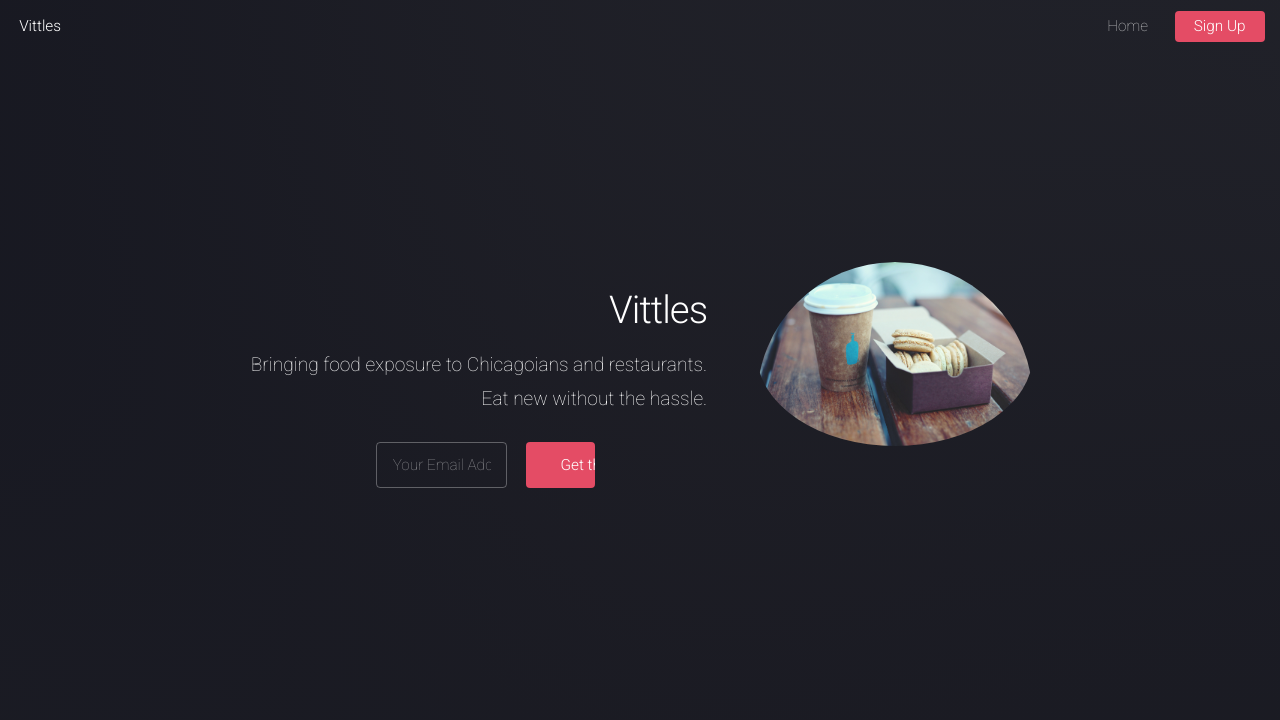
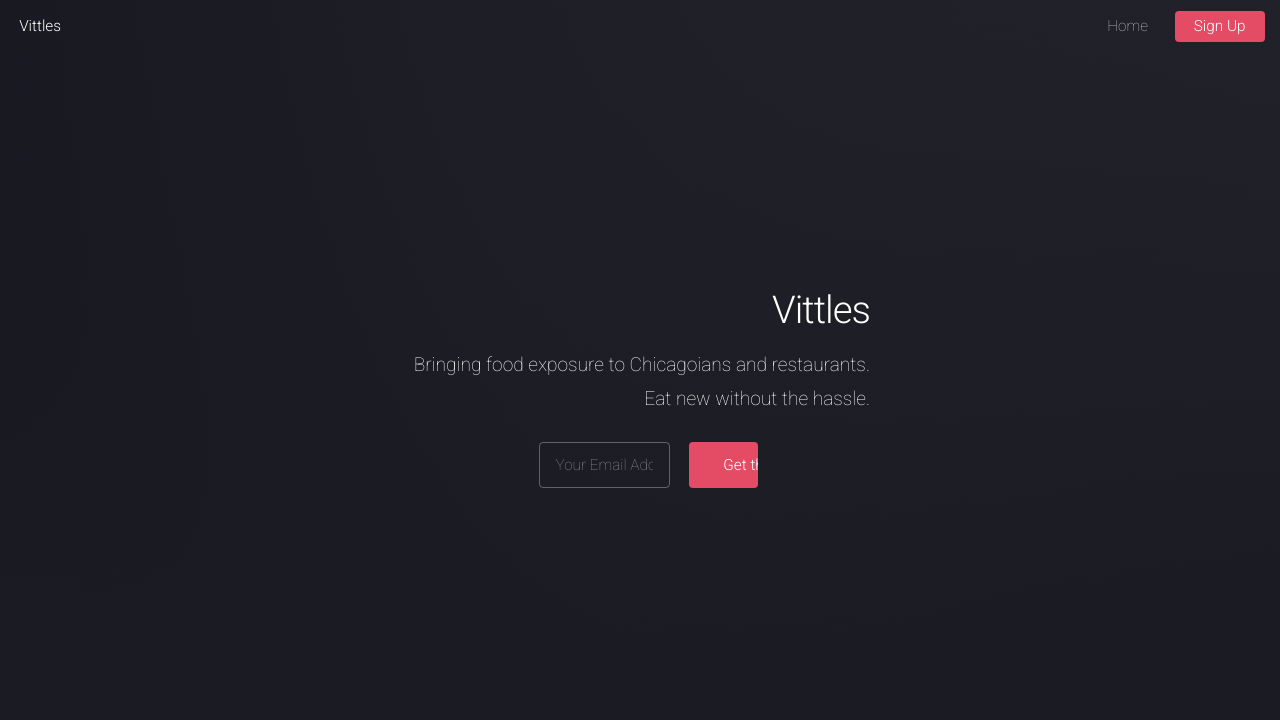
Before and after one commit to nconfrey/vittles, a plain HTML site: page index.html in a window 1280 px wide. Shown: the top 720 px of the page. Drawn offline with nearby package versions, Linux system fonts and the light colour scheme; files that its build step writes are made by us from their sources; files whose address does not match are found by name.

Commit message:
hack fix getting rid of broken image, TODO fix it later

```diff
--- a/index.html
+++ b/index.html
@@ -75,7 +75,8 @@
 						</div>
 					</form>
 					</header>
-					<span class="image"><img src="images/logo.jpg" alt="" /></span>
+					<!--<span class="imaged"><img src="images/logo.jpg" alt="" /></span> -->
+
 				</div>
 				<a href="#one" class="goto-next scrolly">Next</a>
 			</section>
```
